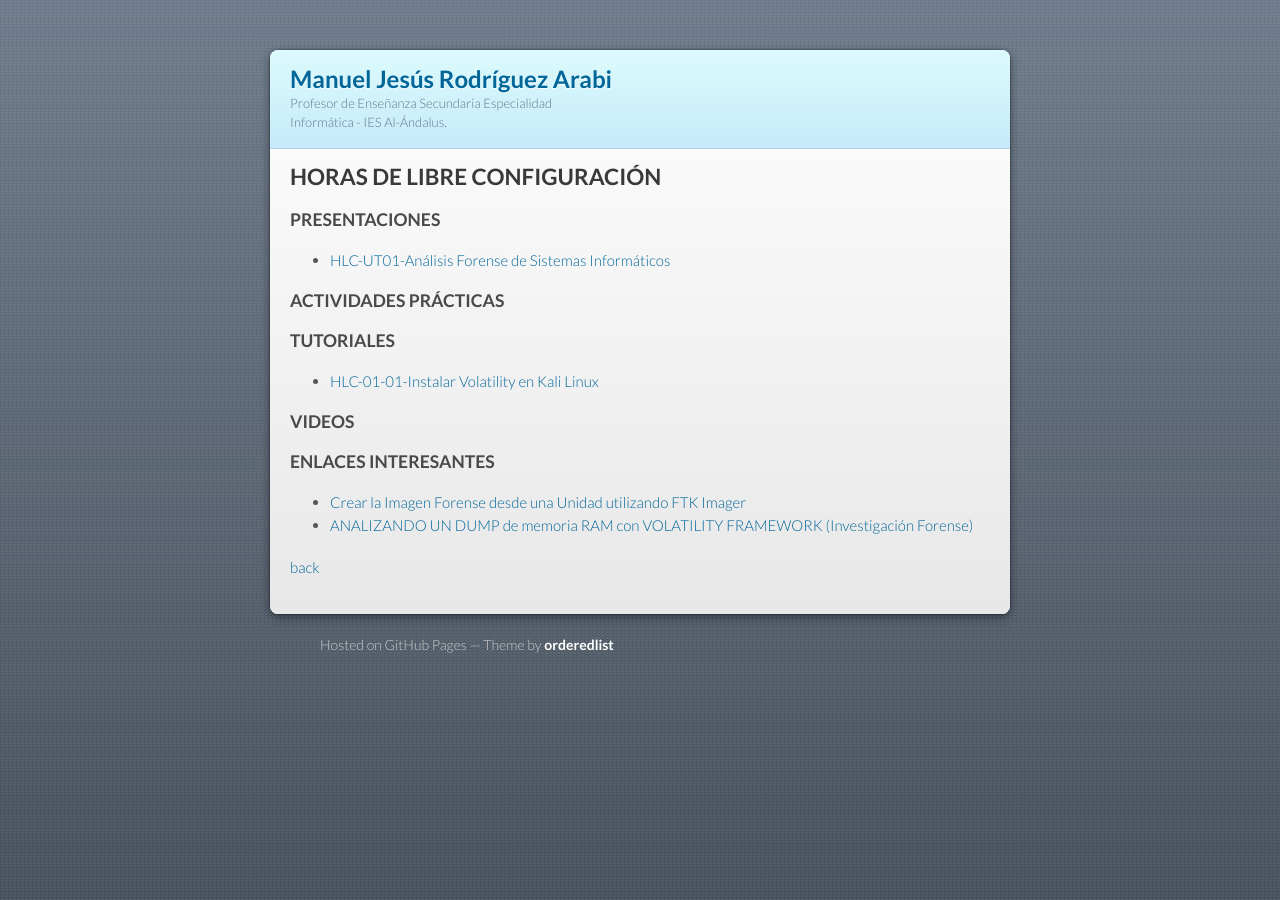
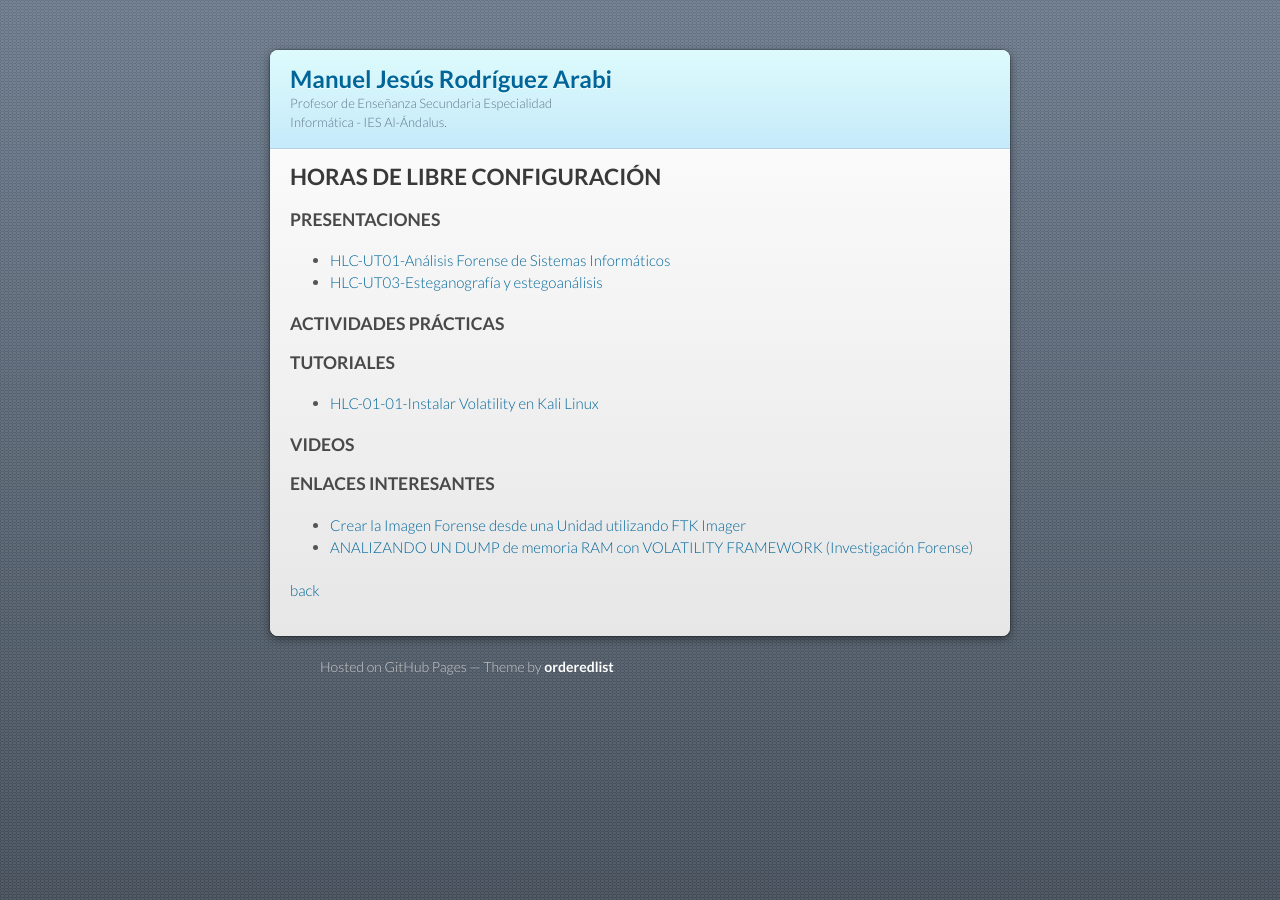
Before and after one commit to mrodara/mrodara.github.io, a Jekyll site: the page built from mods/hlc.md, in a window 1280 px wide. Built offline with Jekyll 4.4.1, drawn with Linux system fonts in a browser that asks for light colours; our own code applies the rules of GitHub Pages for plain Markdown files.

Commit message:
Enlace slides UT03 esteganografia

```diff
--- a/mods/hlc.md
+++ b/mods/hlc.md
@@ -7,6 +7,7 @@ layout: default
 ### PRESENTACIONES
 
 * [HLC-UT01-Análisis Forense de Sistemas Informáticos](https://slides.com/manueljesusrodriguezarabi/hlc/fullscreen)
+* [HLC-UT03-Esteganografía y estegoanálisis](https://slides.com/manueljesusrodriguezarabi/hlc-ut02-investigacion-en-fuentes-abiertas-osint/fullscreen)
 
 ### ACTIVIDADES PRÁCTICAS
 
```
